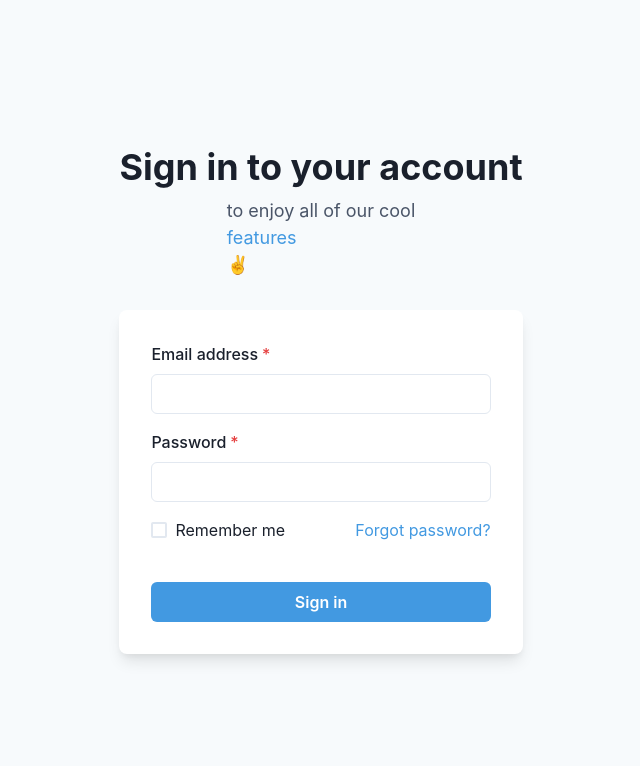
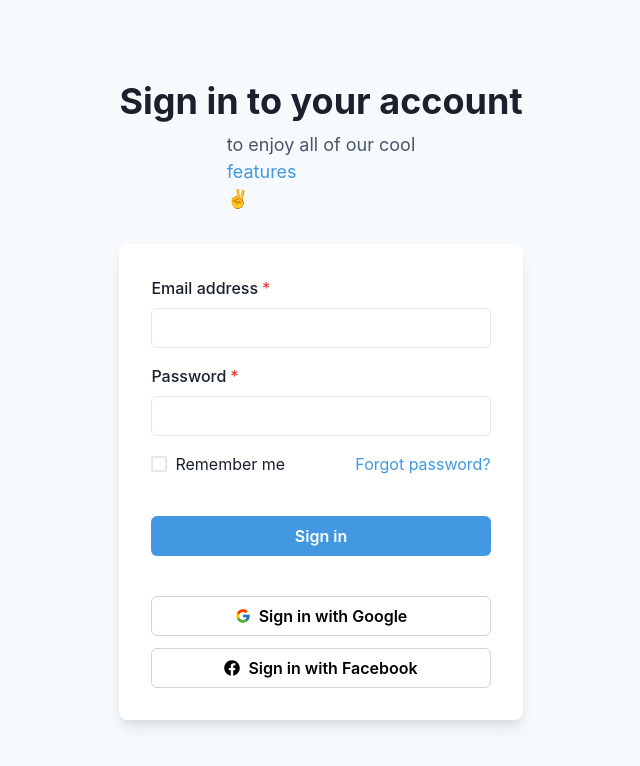
Before and after one commit to thienbanho/Fitness-Shop, a React (Vite) app: page /SignIn in a window 1280 px wide. Shown: the top 766 px of the page, without its empty margins (319-959 px from the left). Built offline with nearby package versions, Linux system fonts and the light colour scheme.

Commit message:
fb google login added

```diff
--- a/src/pages/SignIn/SignIn.jsx
+++ b/src/pages/SignIn/SignIn.jsx
@@ -3,6 +3,8 @@
 import { useState } from 'react';
 import { Flex, Box, FormControl, FormLabel, Input, Checkbox, Stack, Button, Heading, Text, useColorModeValue } from '@chakra-ui/react';
 import supabase from "../../config/supabaseClient";
+import { FcGoogle} from "react-icons/fc";
+import { FaFacebook} from "react-icons/fa";
 
 export default function SignIn() {
   const [email, setEmail] = useState('');
@@ -24,6 +26,67 @@ export default function SignIn() {
     } else {
       // Successful login, redirect to profile or another page
       window.location.href = '/profile'; // Replace with your desired redirect
+    }
+  };
+
+  const handleGoogleLogin = async () => {
+    const { user, session, error } = await supabase.auth.signInWithOAuth({
+      provider: "google",
+    });
+
+    if (user) {
+      // Kiểm tra xem có email hay không trước khi sử dụng
+      if (user.email) {
+        console.log("User email:", user.email);
+        handleUserMetadata(user);
+      } else {
+        console.error("User does not have an email associated.");
+      }
+    } else {
+      console.error("User object is undefined or null.");
+    }
+  };
+
+  const handleFacebookLogin = async () => {
+    const { user, session, error } = await supabase.auth.signInWithOAuth({
+      provider: "facebook",
+      options: {
+        redirectTo: "http://localhost:5173",
+      },
+    });
+
+    if (error) {
+      console.error("Error during Facebook login:", error.message);
+      alert(`Error during Facebook login: ${error.message}`);
+      return;
+    }
+
+    if (user) {
+      // Kiểm tra xem có email hay không trước khi sử dụng
+      if (user.email) {
+        console.log("User email:", user.email);
+        handleUserMetadata(user);
+      } else {
+        console.error("User does not have an email associated.");
+      }
+    } else {
+      console.error("User object is undefined or null.");
+    }
+  };
+
+  const handleUserMetadata = async (user) => {
+    // data non-exist --> init
+    const { data, error } = await supabase
+      .from("users")
+      .upsert({
+        email: user.email,
+        full_name: user.user_metadata.full_name || user.email, // use email to replace name if no exist
+      });
+
+    if (error) {
+      console.log("Error saving metadata", error);
+    } else {
+      console.log("User metadata saved:", data);
     }
   };
 
@@ -80,6 +143,28 @@ export default function SignIn() {
                 onClick={handleSignIn}>
                 Sign in
               </Button>
+              <Stack spacing={3}>
+                <Button
+                  leftIcon={<FcGoogle />}
+                  bg="white"
+                  color="black"
+                  border="1px"
+                  borderColor="gray.300"
+                  _hover={{ bg: "gray.100" }}
+                  onClick={handleGoogleLogin}>
+                  Sign in with Google
+                </Button>
+                <Button
+                  leftIcon={<FaFacebook />}
+                  bg="white"
+                  color="black"
+                  border="1px"
+                  borderColor="gray.300"
+                  _hover={{ bg: "gray.100" }}
+                  onClick={handleFacebookLogin}>
+                  Sign in with Facebook
+                </Button>
+              </Stack>
             </Stack>
           </Stack>
         </Box>
```
Also changed, not shown: 1 other file (tests, documents, lock files or other folders).
